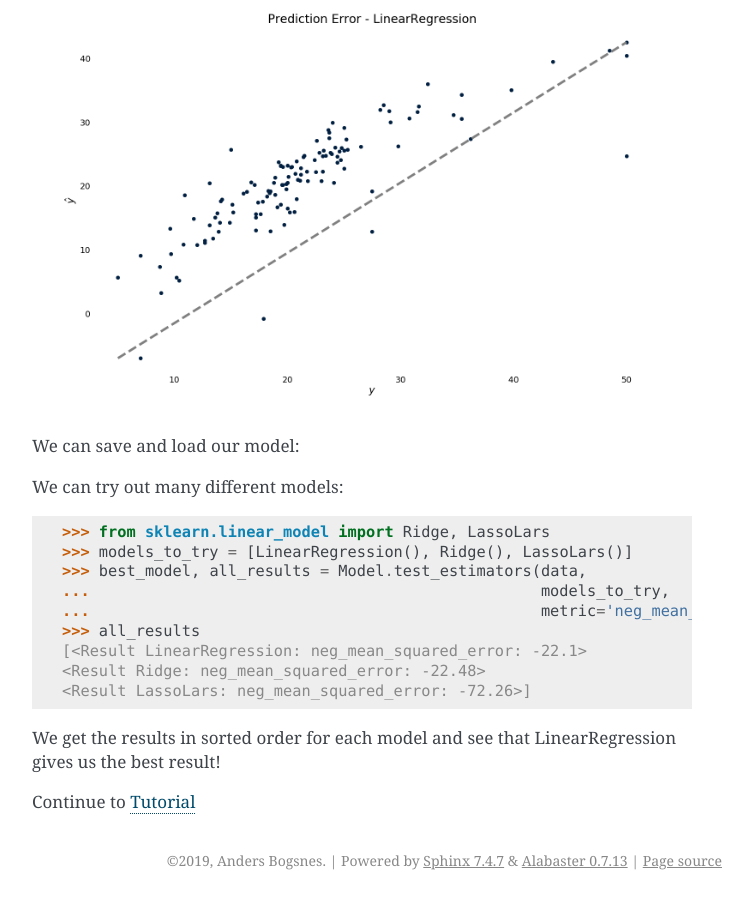
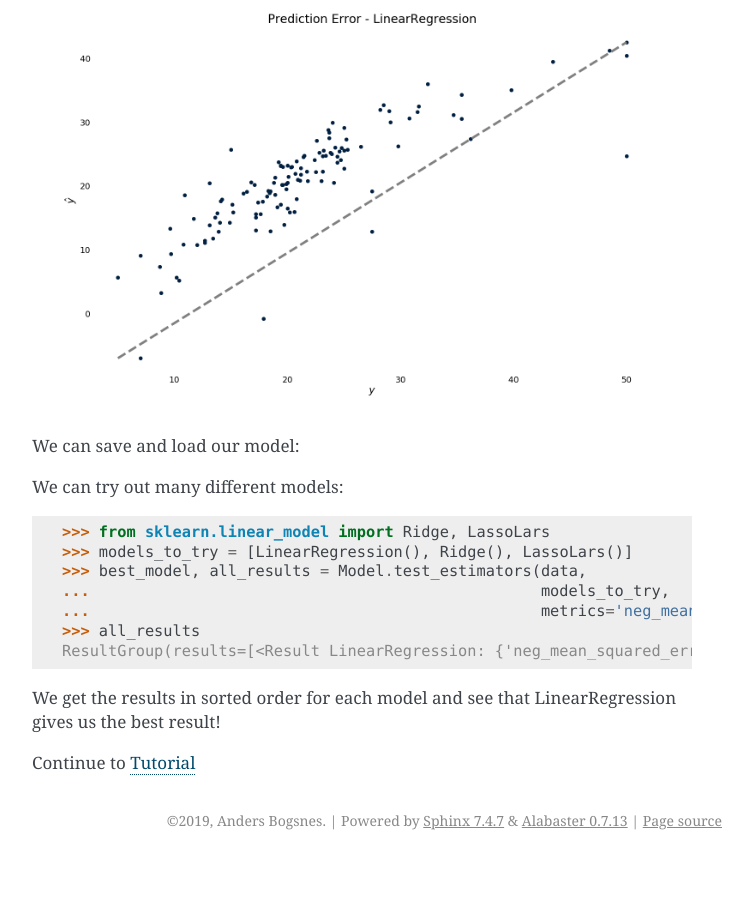
Before and after one commit to andersbogsnes/ml_tooling, a Sphinx documentation site: the page built from docs/quickstart.rst, in a window 1280 px wide and 900 px high, scrolled down 1802 px. Shown: the whole window, without its empty margins (388-1141 px from the left). Built offline with Sphinx 7.4.7, drawn with Linux system fonts in a browser that asks for light colours; after the commit the page ends 2662 px from its top, so only the background shows below that; some of the changed text lies outside the part shown.

Commit message:
Fixed documentation errors

```diff
--- a/docs/baseclass.rst
+++ b/docs/baseclass.rst
@@ -75,7 +75,7 @@
 
     >>> with linear.log('test_dir'):
     ...     linear.score_estimator(bostondata)
-    <Result LinearRegression: r2: 0.68>
+    <Result LinearRegression: {'r2': 0.68}>
 
 .. testcleanup::
 
--- a/docs/quickstart.rst
+++ b/docs/quickstart.rst
@@ -55,7 +55,7 @@
     <BostonData - Dataset>
     >>> result = regression.score_estimator(data)
     >>> result
-    <Result LinearRegression: r2: 0.68>
+    <Result LinearRegression: {'r2': 0.68}>
 
 We can get some pretty plots:
 
@@ -90,11 +90,9 @@
     >>> models_to_try = [LinearRegression(), Ridge(), LassoLars()]
     >>> best_model, all_results = Model.test_estimators(data,
     ...                                                 models_to_try,
-    ...                                                 metric='neg_mean_squared_error')
+    ...                                                 metrics='neg_mean_squared_error')
     >>> all_results
-    [<Result LinearRegression: neg_mean_squared_error: -22.1>
-    <Result Ridge: neg_mean_squared_error: -22.48>
-    <Result LassoLars: neg_mean_squared_error: -72.26>]
+    ResultGroup(results=[<Result LinearRegression: {'neg_mean_squared_error': -22.1}>, <Result Ridge: {'neg_mean_squared_error': -22.48}>, <Result LassoLars: {'neg_mean_squared_error': -72.26}>])
 
 We get the results in sorted order for each model and see that LinearRegression gives us the best result!
 
```
Also changed, not shown: 1 other file.
